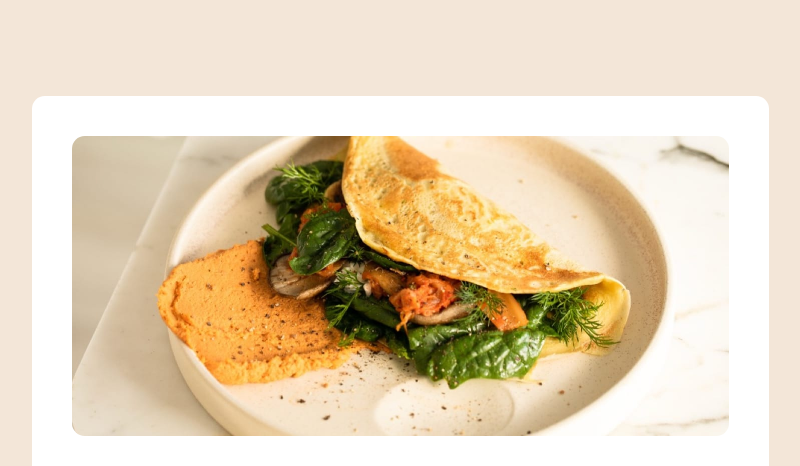
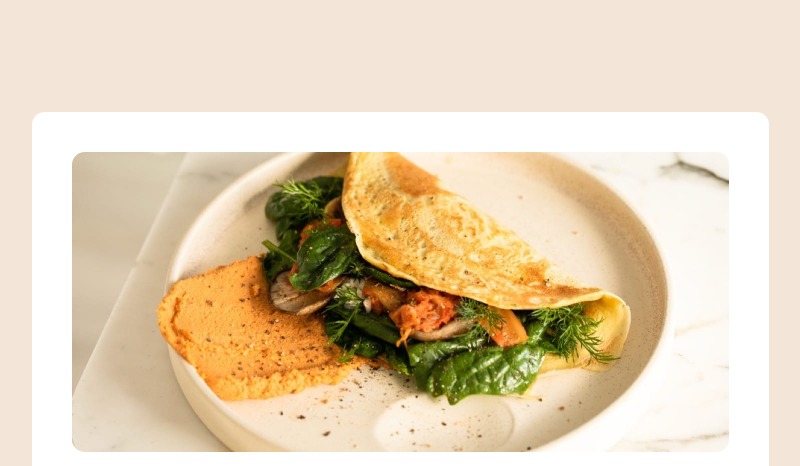
Before and after one commit to ilyasBayram/frontend-mentor-recipe-page-main, a plain HTML site: page index.html in a window 1280 px wide. Shown: the top 466 px of the page, without its empty margins (240-1040 px from the left). Drawn offline with Linux system fonts and the light colour scheme.

Commit message:
sixth commit

```diff
--- a/style.css
+++ b/style.css
@@ -53,7 +53,7 @@ body {
   background-color: var(--white);
   max-width: 737px;
   padding: var(--size-1000) var(--size-1000) 0.9rem;
-  margin: var(--size-1200) 0 var(--size-1300);
+  margin: var(--size-1300) 0 var(--size-1300);
   border-radius: var(--size-300);
   display: flex;
   flex-direction: column;
```
